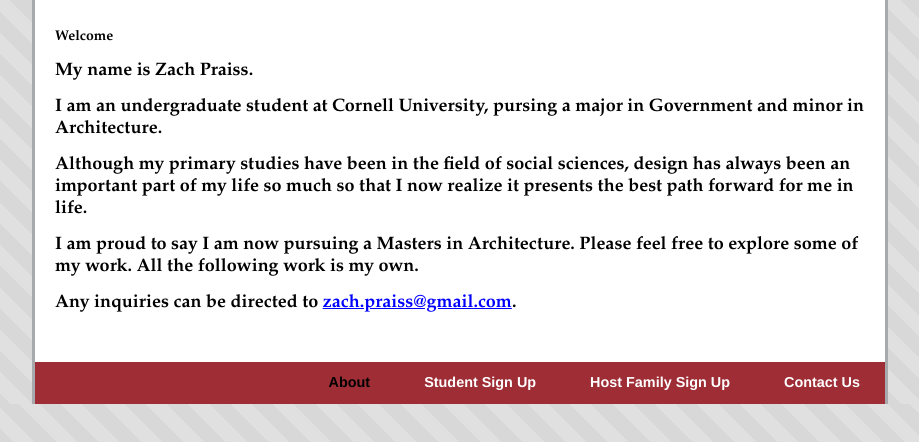
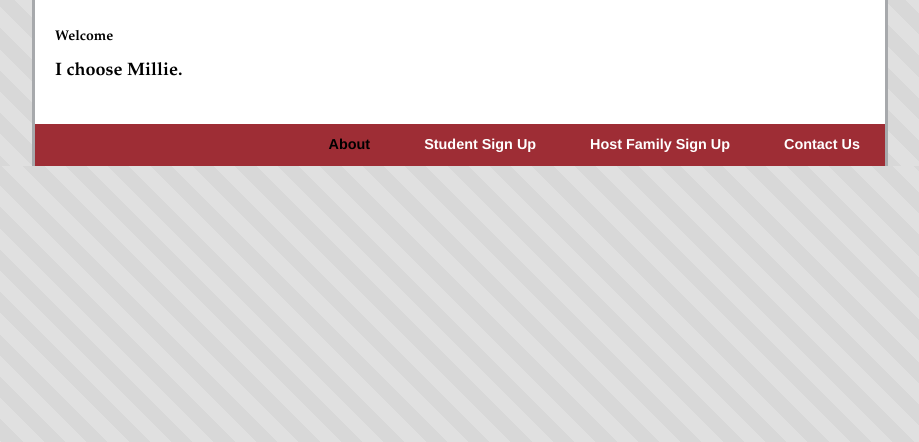
Before and after one commit to zachpraiss22/homeplate, a plain HTML site: page index.html in a window 1280 px wide. Shown: the part 310-752 px from the top of the page, without its empty margins (180-1099 px from the left). Drawn offline with Linux system fonts and the light colour scheme.

Commit message:
Millliee

```diff
--- a/index.html
+++ b/index.html
@@ -26,19 +26,7 @@
 		<div id="wrapper">
 			<h3>Welcome</h3>
 			<br>
-			<h2>My name is Zach Praiss.</h2>
-			<br>
-			<h2>I am an undergraduate student at Cornell University,
-			pursing a major in Government and minor in Architecture.</h2>
-			<br>
-			<h2>Although my primary studies have been in the field of social sciences, design
-			has always been an important part of my life so much so that I now realize it presents
-			the best path forward for me in life.</h2>
-			<br>
-			<h2>I am proud to say I am now pursuing a Masters in Architecture. Please feel free
-			to explore some of my work. All the following work is my own.</h2>
-			<br>
-			<h2>Any inquiries can be directed to <a href="mailto:zach.praiss@gmail.com">zach.praiss@gmail.com</a>.</h2>
+			<h2>I choose Millie.
 			<br>
 			<br>
 		</div>
```
